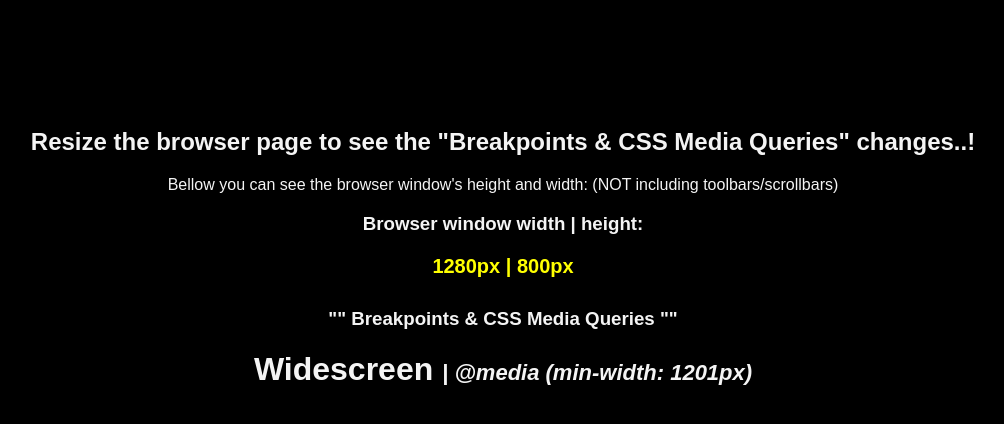
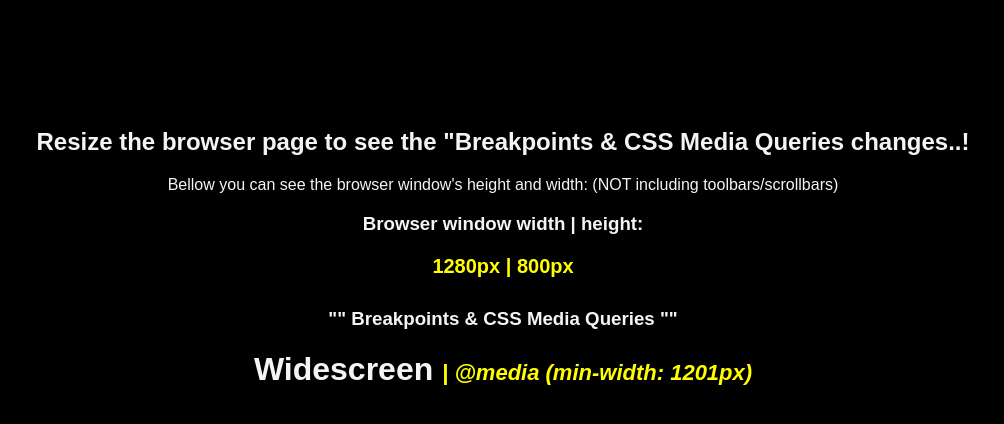
Before and after one commit to w3zeblamf/media-queries, a plain HTML site: page index.html in a window 1280 px wide. Shown: the whole page, without its empty margins (137-1141 px from the left). Drawn offline with Linux system fonts and the light colour scheme.

Commit message:
info updated

```diff
--- a/index.html
+++ b/index.html
@@ -21,6 +21,7 @@
       span {
         font-size: 22px;
         font-style: italic;
+        color: yellow;
       }
 
       #info {
@@ -90,7 +91,7 @@
   </head>
 
   <body>
-    <h2>Resize the browser page to see the "Breakpoints & CSS Media Queries" changes..!</h2>
+    <h2>Resize the browser page to see the "Breakpoints & CSS Media Queries changes..!</h2>
     <p>
       Bellow you can see the browser window's height and width: (NOT including
       toolbars/scrollbars)
```
